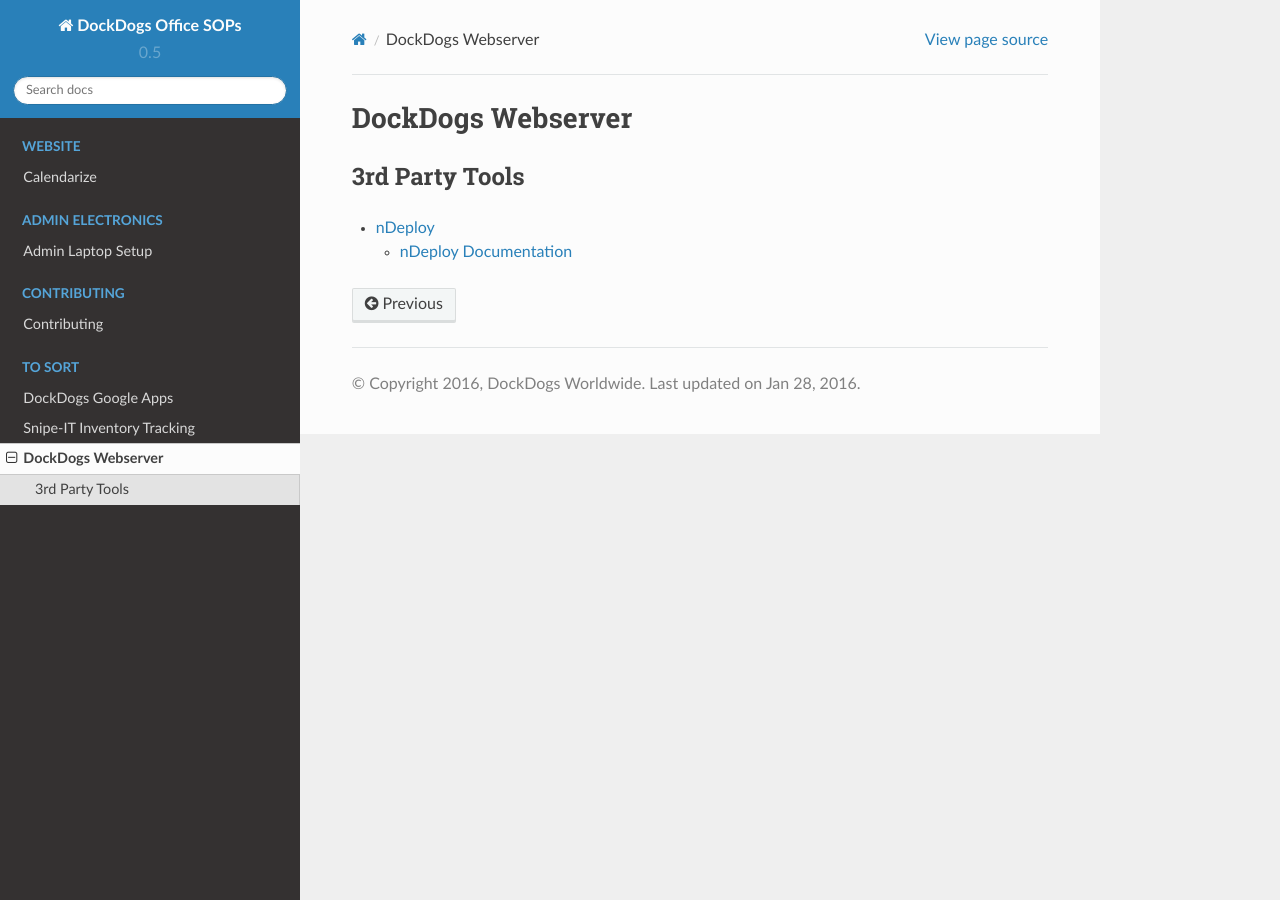
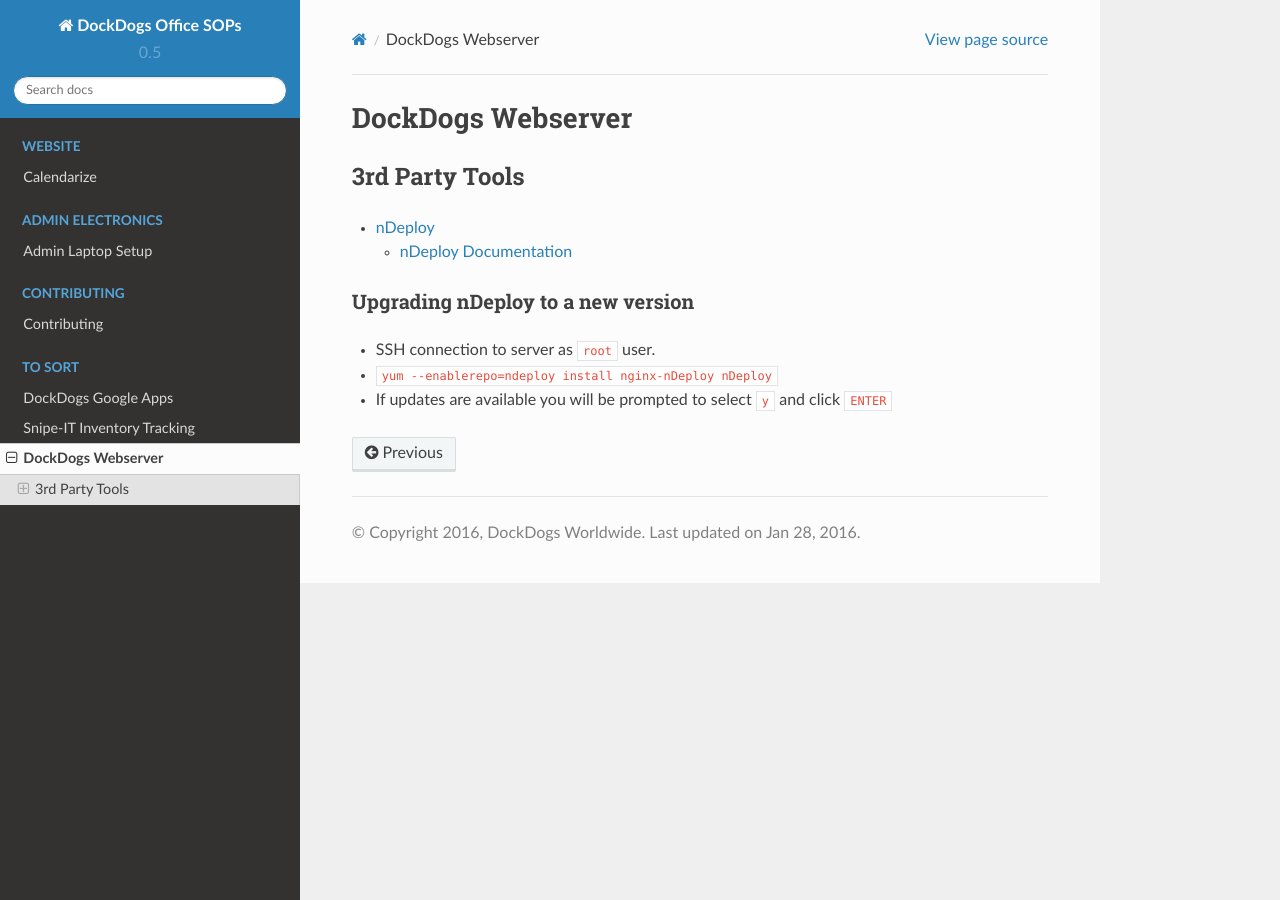
Before and after one commit to DockDogs/dockdogs-office-sops, a Sphinx documentation site: the page built from source/dockdogs-webserver.md, in a window 1280 px wide. Built offline with Sphinx 7.4.7 and the Read the Docs theme 2.0.0, drawn with Linux system fonts in a browser that asks for light colours.

Commit message:
updating DD webserver

```diff
--- a/source/dockdogs-webserver.md
+++ b/source/dockdogs-webserver.md
@@ -8,3 +8,10 @@
 
 * [nDeploy](https://github.com/AnoopAlias/nDeploy)
 	* [nDeploy Documentation](https://support.sysally.net/projects/ndeploy/wiki)
+
+
+##### Upgrading nDeploy to a new version
+
+* SSH connection to server as `root` user.
+* `yum --enablerepo=ndeploy install nginx-nDeploy nDeploy`
+* If updates are available you will be prompted to select `y` and click `ENTER`
```
